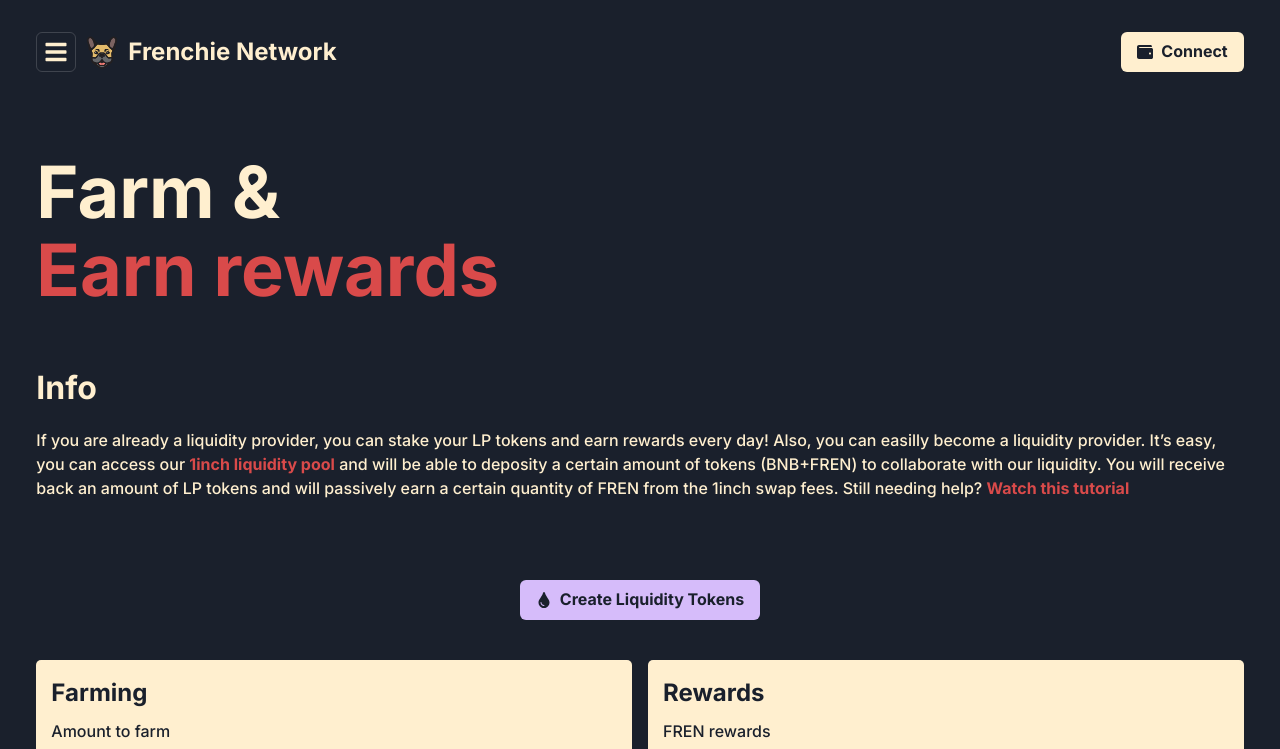
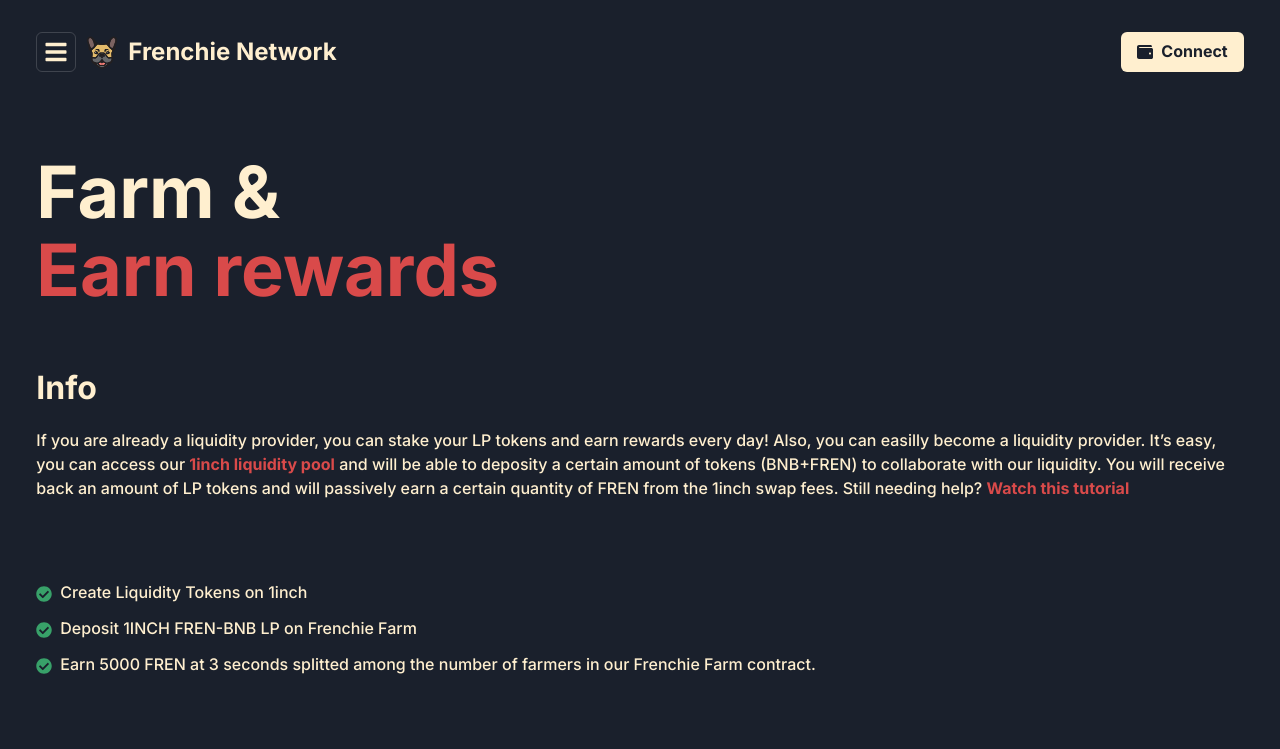
Before and after one commit to frenchie-foundation/frenchie, a React (Create React App) app: page /farming in a window 1280 px wide. Shown: the top 749 px of the page. Built offline with nearby package versions, Linux system fonts and the light colour scheme.

Commit message:
Update FarmingPage.tsx

```diff
--- a/src/pages/FarmingPage.tsx
+++ b/src/pages/FarmingPage.tsx
@@ -1,10 +1,10 @@
 import React, { useCallback } from 'react';
-import { Box, Container, Link, Text, Flex, HStack } from '@chakra-ui/layout';
+import { Box, Container, Link, Text, Flex, HStack, List, ListItem, ListIcon } from '@chakra-ui/layout';
 import Title from '../components/Title';
 import constants from '../config/constants';
 import Farm from '../components/Farm';
 import { Button } from '@chakra-ui/button';
-import { FaTint } from 'react-icons/fa';
+import { FaTint, FaCheckCircle } from 'react-icons/fa';
 
 import openInNewTab from '../helpers/openInNewTab';
 
@@ -51,7 +51,23 @@ export default function FarmingPage(): React.ReactElement {
         >
           Watch this tutorial
         </Link>
+        <HStack mt={20}>
+        <List spacing={3}>
+  <ListItem>
+    <ListIcon as={FaCheckCircle} color="green.500" />
+    Create Liquidity Tokens on 1inch
+  </ListItem>
+  <ListItem>
+    <ListIcon as={FaCheckCircle} color="green.500" />
+    Deposit 1INCH FREN-BNB LP on Frenchie Farm
+  </ListItem>
+  <ListItem>
+    <ListIcon as={FaCheckCircle} color="green.500" />
+    Earn 5000 FREN at 3 seconds splitted among the number of farmers in our Frenchie Farm contract.
+  </ListItem>
 
+</List>
+</HStack>
         <Flex justifyContent="center">
         <HStack mt={20}>
         <Button
@@ -59,7 +75,7 @@ export default function FarmingPage(): React.ReactElement {
             leftIcon={<FaTint />}
             onClick={handleliquidityLinkClick}
           >
-            Create Liquidity Tokens
+            Create Liquidity Tokens on 1inch
           </Button>
           </HStack>
           </Flex>
```
